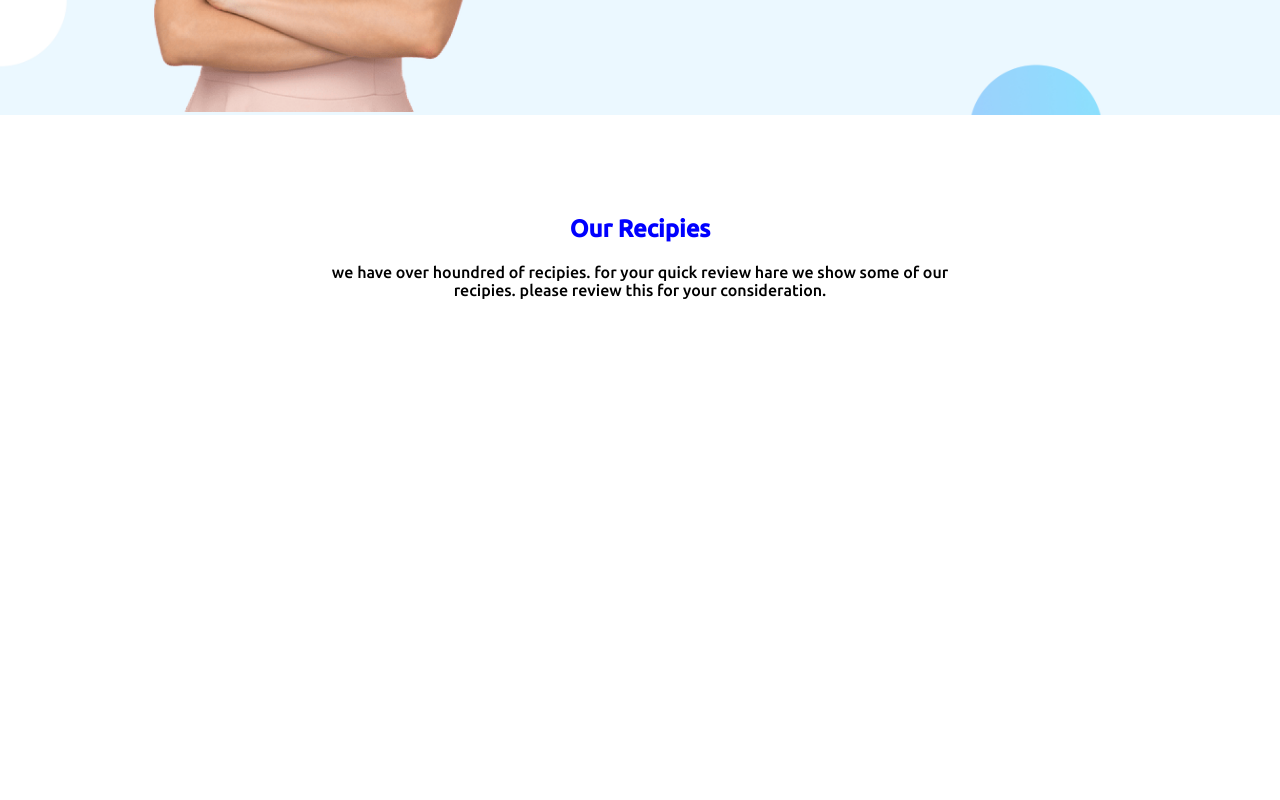
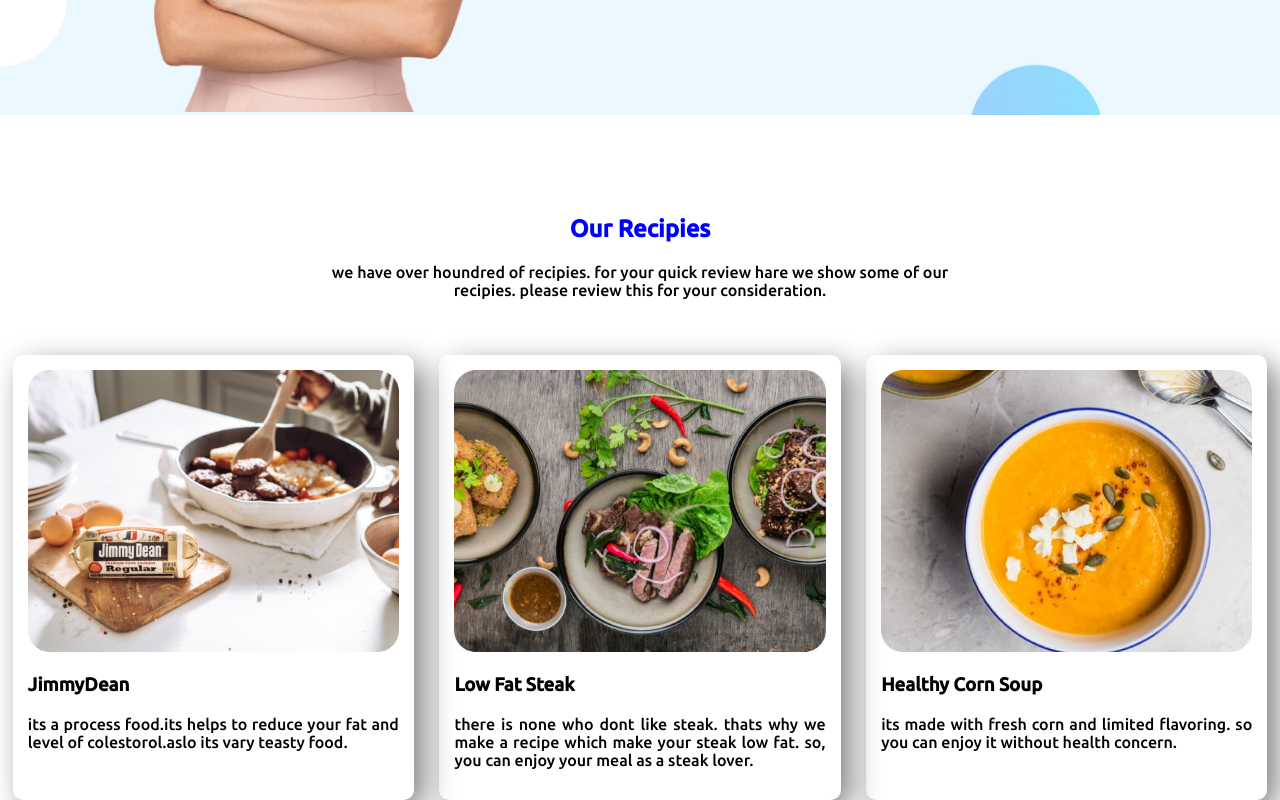
Before and after one commit to nurul0010/first-assignment, a plain HTML site: page index.html in a window 1280 px wide. Shown: the part 1259-2059 px from the top of the page. Before the commit the page ends 1574 px from the top, so only its background shows below. Drawn offline with Linux system fonts and the light colour scheme.

Commit message:
fourth sec added

```diff
--- a/index.html
+++ b/index.html
@@ -49,6 +49,34 @@
                 this for your consideration.</p>
         </div>
     </section>
+    <!--fourth section-->
+    <section id="sec4" class="flex">
+        <div class="sec4-img">
+            <div>
+                <img src="images/food/Project Cover.jpg" alt="food picture">
+                <h3>JimmyDean</h3>
+                <p>its a process food.its helps to reduce your fat and level of colestorol.aslo its vary teasty food.
+                </p>
+            </div>
+        </div>
+        <div class="sec4-img">
+            <div>
+                <img src="images/food/Project Cover1.jpg" alt="food picture">
+                <h3>Low Fat Steak</h3>
+                <p>there is none who dont like steak. thats why we make a recipe which make your steak low fat. so, you
+                    can enjoy your meal as a steak lover.
+                </p>
+            </div>
+        </div>
+        <div class="sec4-img">
+            <div>
+                <img src="images/food/Project Cover.png" alt="food picture">
+                <h3>Healthy Corn Soup</h3>
+                <p>its made with fresh corn and limited flavoring. so you can enjoy it without health concern.
+                </p>
+            </div>
+        </div>
+    </section>
 </body>
 
 </html>
--- a/style.css
+++ b/style.css
@@ -65,3 +65,23 @@ body{
     padding-left: 300px;
     padding-right: 300px;
 }
+/*section 4*/
+#sec4{
+    width: 100%;
+}
+.sec4-img{
+    width: 48%;
+    margin-left: 1%;
+    margin-right: 1%;
+    margin-top: 40px;
+    text-align: justify;
+    box-shadow: 10px 10px  30px grey;
+    border-radius: 10px;
+}
+.sec4-img  div{
+    padding: 15px;
+}
+.sec4-img img{
+    width: 100%;
+    border-radius: 5%;
+}
```
